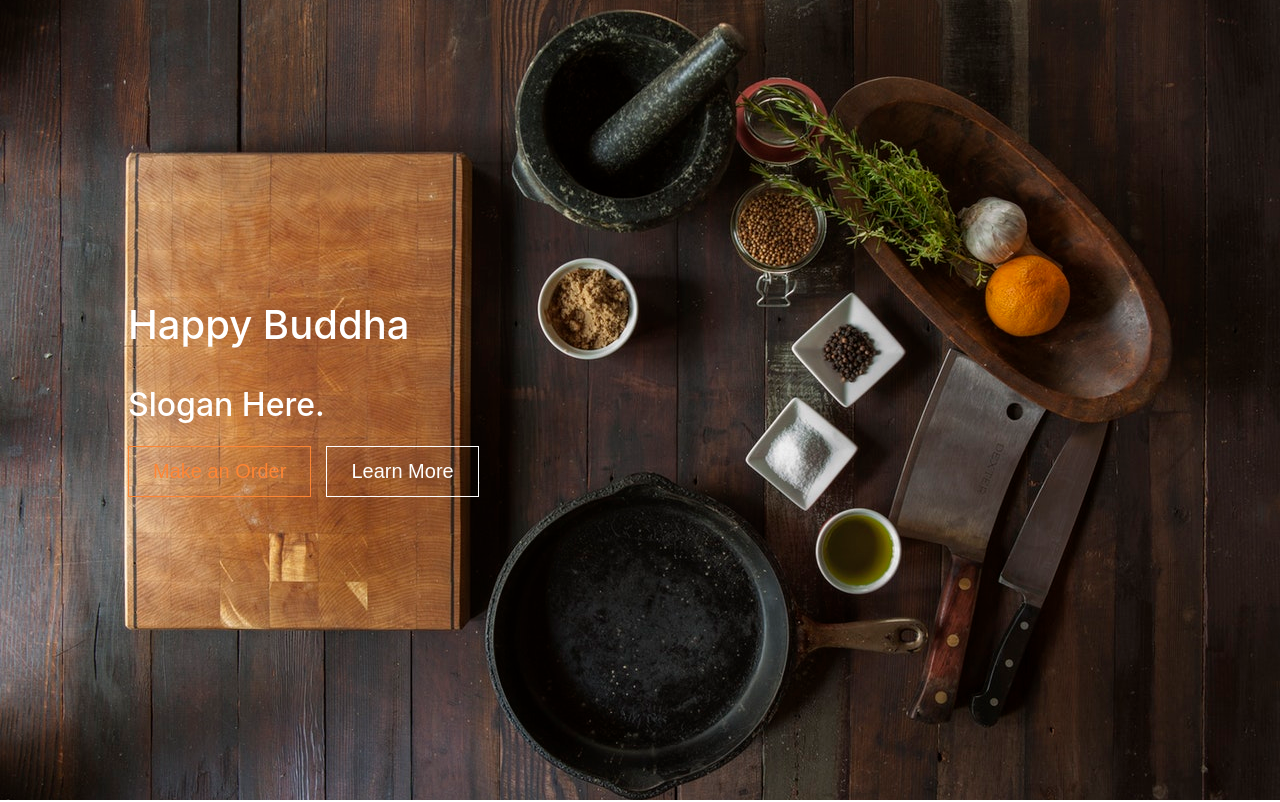
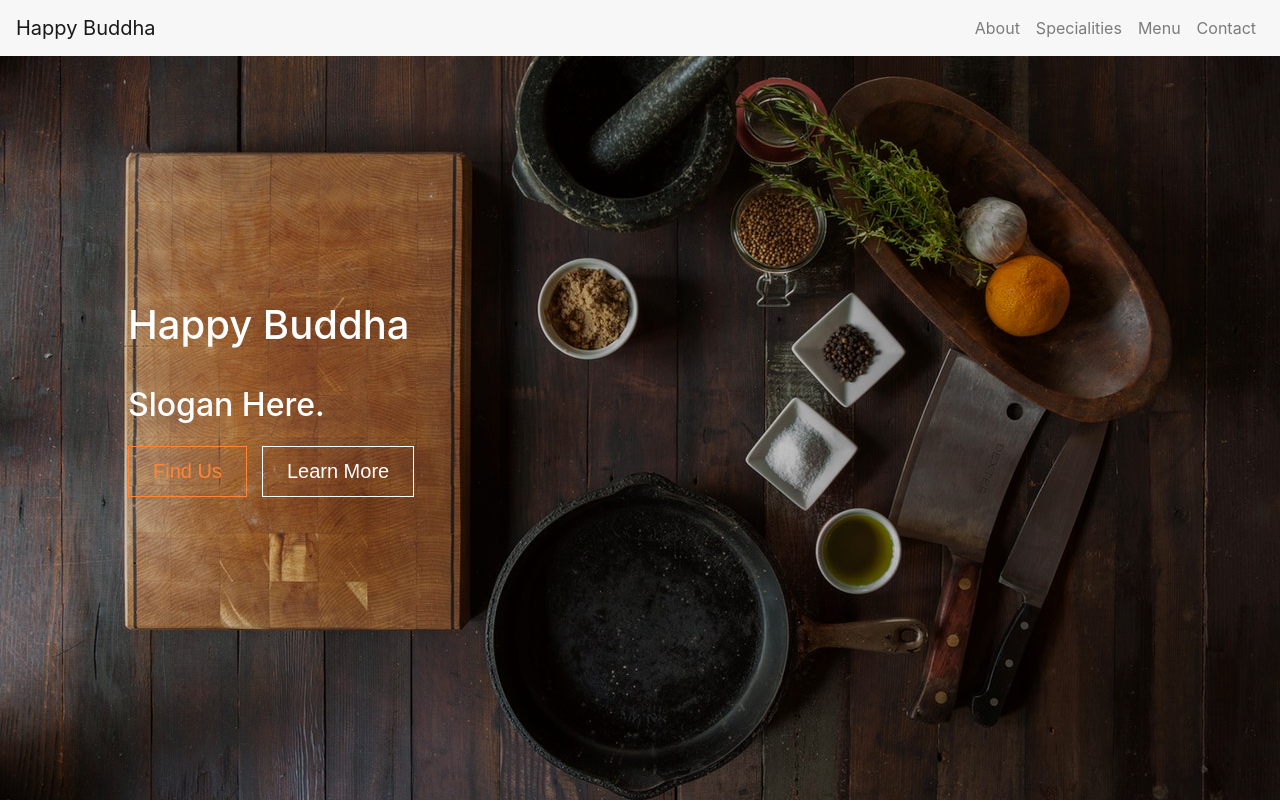
Before and after one commit to leakkai/Panda, a plain HTML site: page index.html in a window 1280 px wide. Shown: the top 802 px of the page. Drawn offline with Linux system fonts and the light colour scheme.

Commit message:
added navbar

```diff
--- a/css/style.css
+++ b/css/style.css
@@ -44,7 +44,7 @@ h1{
 /* LANDIND */
 .landing{
 	color: #fff;
-	background-image: linear-gradient(rgba(0,0,0,0),rgba(0,0,0,0)), url("../images/food-table.jpg");
+	background-image: linear-gradient(rgba(0,0,0,0.2),rgba(0,0,0,0.2)), url("../images/food-table.jpg");
 	background-position: center;
     background-size: cover;
 }
@@ -76,7 +76,7 @@ h1{
 
 .features .col:hover{
 	color: #ff8533;
-	border: 1px solid #ff8533;
+	/*border: 1px solid #ff8533;*/
 }
 
 /* SPECIALIST */
--- a/index.html
+++ b/index.html
@@ -7,12 +7,36 @@
 	<link rel="stylesheet" type="text/css" href="css/style.css">
 </head>
 <body>
+	<nav class="navbar navbar-toggleable-md fixed-top navbar-light bg-faded">
+		<button class="navbar-toggler navbar-toggler-right" type="button" data-toggle="collapse" data-target="#navbarTogglerDemo02" aria-controls="navbarTogglerDemo02" aria-expanded="false" aria-label="Toggle navigation">
+			<span class="navbar-toggler-icon"></span>
+		</button>
+
+		<a class="navbar-brand" href="#">Happy Buddha</a>
+		<div class="collapse navbar-collapse" id="navbarTogglerDemo02">
+		<ul class="navbar-nav ml-auto mt-2 mt-md-0">
+				<li class="nav-item">
+					<a class="nav-link" href="#">About</a>
+				</li>
+				<li class="nav-item">
+					<a class="nav-link" href="#">Specialities</a>
+				</li>
+				<li class="nav-item">
+					<a class="nav-link" href="#">Menu</a>
+				</li>
+				<li class="nav-item">
+					<a class="nav-link" href="#">Contact</a>
+				</li>
+			</ul>
+		</div>
+	</nav>
+
 	<section class="landing w-100 h-100 d-flex align-items-center">
 		<div class="intro">
 			<h1>Happy Buddha</h1>
 			<h2>Slogan Here.</h2>
 			<div class="btn-group mt-3">
-				<button class="btn btn-outline-primary btn-main btn-lg mr-3">Make an Order</button>
+				<button class="btn btn-outline-primary btn-main btn-lg mr-3">Find Us</button>
 				<button class="btn btn-outline-info btn-lg">Learn More</button>
 			</div>
 		</div>
@@ -101,7 +125,7 @@
 <section class="menu">
 	<h1 class="text-center">Menu</h1>
 	<div class="container">
-		<div class="row">
+		<div class="row align-items-end">
 			<div class="col-md-6 offset-md-3">
 				<div class="card">
 					<img src="images/curry.jpeg" class="img-fluid"/>
@@ -418,9 +442,9 @@
 
 </section>
 
-<section class="order">
+<!-- <section class="order">
 
-</section>
+</section> -->
 
 <section id="map">
 
```
